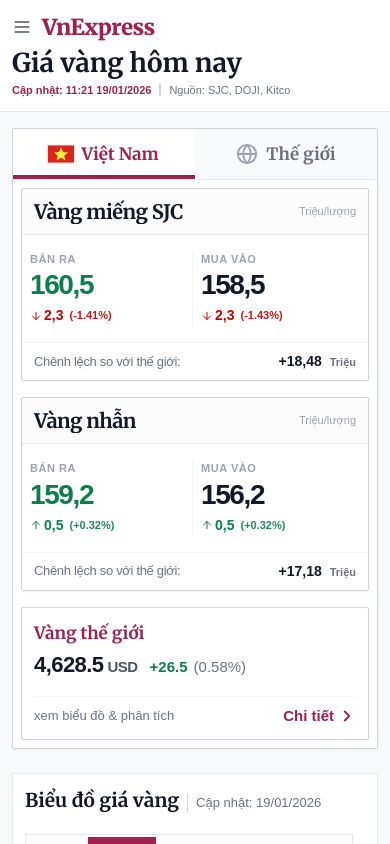
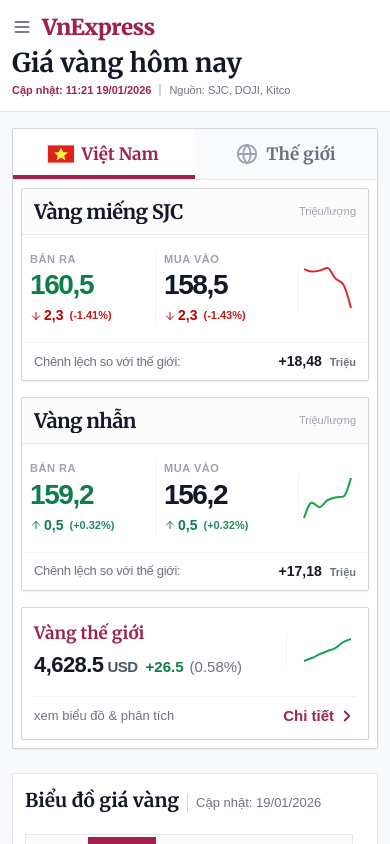
Before and after one commit to thienkhoi1802/VnExpress-Gi-V-ng, a React (Vite) app: page / in a window 390 px wide. Shown: the top 844 px of the page. Built offline with nearby package versions, Linux system fonts and the light colour scheme.

Commit message:
feat(MarketHighlights): Add historical data display
Integrates historical data into the MarketHighlights component to enable sparkline visualizations and provide richer context for gold price trends. Also passes history data to App.tsx and fixes a calculator calculation.

```diff
--- a/App.tsx
+++ b/App.tsx
@@ -66,6 +66,7 @@
         <section>
           <MarketHighlights
             data={data}
+            historyData={historyData}
             onProductClick={handleProductClick}
             activeTab={activeTab}
             setActiveTab={setActiveTab}
--- a/components/Calculator.tsx
+++ b/components/Calculator.tsx
@@ -22,7 +22,7 @@
       let amountInLuong = amount;
       if (unit === 'chi') amountInLuong = amount / 10;
       else if (unit === 'phan') amountInLuong = amount / 100;
-      setResult(amountInLuong * product.today.sell * 1_000_000);
+      setResult(amountInLuong * product.today.sell * 1000000);
     }
   }, [amount, unit, selectedProduct, products]);
 
--- a/components/MarketHighlights.tsx
+++ b/components/MarketHighlights.tsx
@@ -1,10 +1,12 @@
 import React, { useState, useMemo } from 'react';
-import { ComputedGoldProduct } from '../types';
+import { ComputedGoldProduct, HistoryPoint } from '../types';
 import { ArrowUp, ArrowDown, Minus, Globe, ChevronRight, ChevronDown, Check, X, ZoomIn, Clock } from 'lucide-react';
 import { AdvancedRealTimeChart, TechnicalAnalysisWidget } from './TradingViewWidgets';
+import { Sparkline } from './Sparkline';
 
 interface Props {
   data: ComputedGoldProduct[];
+  historyData: HistoryPoint[];
   onProductClick: (p: ComputedGoldProduct) => void;
   activeTab: 'vn' | 'world';
   setActiveTab: (tab: 'vn' | 'world') => void;
@@ -22,7 +24,7 @@
 const VietnamFlag = () => (
   <svg width="24" height="16" viewBox="0 0 24 16" fill="none" xmlns="http://www.w3.org/2000/svg" className="shadow-sm ring-1 ring-black/5">
     <rect width="24" height="16" fill="#DA251D"/>
-    <path d="M12 2.1L13.9056 6.24166L18.3511 6.56492L14.9458 9.5209L16.0249 13.885L12 11.475L7.9751 13.885L9.05423 9.5209L5.64886 6.56492L10.0944 6.24166L12 2.1Z" fill="#FFEB3B"/>
+    <path d="M12 2.1L13.9056 6.24166L18.3511 6.56492L14.9458 9.5209L16.0249 13.885L12 11.475L7.9751 13.885L12 11.475L7.9751 13.885L9.05423 9.5209L5.64886 6.56492L10.0944 6.24166L12 2.1Z" fill="#FFEB3B"/>
   </svg>
 );
 
@@ -41,7 +43,15 @@
   );
 };
 
-const WorldStrip = ({ product, setActiveTab }: { product?: ComputedGoldProduct, setActiveTab: (tab: 'vn' | 'world') => void }) => {
+const WorldStrip = ({
+  product,
+  historyData,
+  setActiveTab
+}: {
+  product?: ComputedGoldProduct,
+  historyData: HistoryPoint[],
+  setActiveTab: (tab: 'vn' | 'world') => void
+}) => {
     if (!product) return null;
     const isUp = product.percentSell >= 0;
 
@@ -51,14 +61,15 @@
             className="bg-white border border-gray-300 shadow-sm p-3 sm:px-4 sm:py-4 cursor-pointer hover:border-[#9f224e] hover:shadow-md transition-all group rounded-sm"
         >
             <div className="flex flex-col sm:flex-row sm:items-center justify-between gap-3 sm:gap-4">
-                <div className="flex flex-col sm:flex-row sm:items-center gap-1 sm:gap-4 flex-1">
+                <div className="flex flex-row items-center justify-between sm:justify-start gap-1 sm:gap-4 flex-1">
+                    <div className="flex flex-col sm:flex-row sm:items-center gap-1 sm:gap-4 flex-1 min-w-0">
                         <div className="flex items-center gap-2">
                              <h3 className="text-base font-bold text-[#9f224e] font-serif shrink-0">
                                 Vàng thế giới
                             </h3>
                         </div>
                         <div className="h-5 w-px bg-gray-300 hidden sm:block"></div>
-                    <div className="flex flex-wrap items-baseline gap-x-3 gap-y-1">
+                        <div className="flex flex-wrap items-baseline gap-x-2 sm:gap-x-3">
                             <span className="text-xl sm:text-2xl font-black text-gray-900 tabular-nums font-sans tracking-tight">
                                 {product.today.sell.toLocaleString()}
                                 <span className="text-sm font-bold text-gray-600 ml-1">USD</span>
@@ -71,8 +82,18 @@
                             </span>
                         </div>
                     </div>
+
+                    <div className="w-[70px] h-[32px] sm:hidden shrink-0 pl-3 flex items-center justify-center border-l border-gray-100 ml-2">
+                        <Sparkline
+                            data={historyData}
+                            dataKey={product.id}
+                            trend={isUp ? 'up' : 'down'}
+                        />
+                    </div>
+                </div>
+
                 <div className="flex items-center justify-between sm:justify-end border-t border-gray-100 sm:border-t-0 pt-2 sm:pt-0 mt-1">
-                    <span className="sm:hidden text-xs text-gray-500 font-medium font-sans lowercase">xem biểu đồ & phân tích</span>
+                    <span className="sm:hidden text-xs text-gray-500 font-medium font-sans lowercase">xem biểu đồ &amp; phân tích</span>
                     <span className="flex items-center gap-1 text-sm font-bold text-[#9f224e] group-hover:underline decoration-[#9f224e]/30 underline-offset-2 font-sans whitespace-nowrap">
                         Chi tiết <ChevronRight size={18} strokeWidth={2.5} />
                     </span>
@@ -82,9 +103,16 @@
     )
 }
 
-const MainCard = ({ product, worldProduct, label, onProductClick }: {
+const MainCard = ({
+    product,
+    worldProduct,
+    historyData,
+    label,
+    onProductClick
+}: {
     product?: ComputedGoldProduct,
     worldProduct?: ComputedGoldProduct,
+    historyData: HistoryPoint[],
     label: string,
     onProductClick: (p: ComputedGoldProduct) => void,
 }) => {
@@ -103,6 +131,8 @@
   const valueStyle = "font-bold text-gray-900 tabular-nums text-[14px] sm:text-[18px]";
   const unitStyle = "text-[11px] font-bold text-gray-500 ml-1";
 
+  const isUp = product.percentSell >= 0;
+
   return (
     <div
       onClick={() => onProductClick(product)}
@@ -115,7 +145,8 @@
           <span className="text-[11px] sm:text-[12px] text-gray-400 font-medium shrink-0 whitespace-nowrap">Triệu/lượng</span>
       </div>
 
-      <div className="px-2 sm:px-4 py-4 sm:py-6 grid grid-cols-2 gap-1 sm:gap-4 flex-grow items-start font-sans">
+      <div className="flex items-center">
+          <div className="flex-grow px-2 sm:px-4 py-4 sm:py-6 grid grid-cols-2 gap-1 sm:gap-4 items-start font-sans">
               <div className="flex flex-col border-r border-gray-100 pr-1 sm:pr-2 min-w-0">
                   <span className="text-[11px] sm:text-[13px] text-gray-400 font-bold uppercase tracking-wider mb-1">Bán ra</span>
                   <div className="flex flex-col items-start">
@@ -149,6 +180,15 @@
               </div>
           </div>
 
+          <div className="w-[70px] h-[50px] sm:hidden shrink-0 pr-3 flex items-center justify-center border-l border-gray-100 ml-1">
+              <Sparkline
+                data={historyData}
+                dataKey={product.id}
+                trend={isUp ? 'up' : 'down'}
+              />
+          </div>
+      </div>
+
       {diffTextValue && (
         <div className="bg-white border-t border-gray-100 px-3 sm:px-4 py-2 sm:py-3 flex flex-col gap-1.5 font-sans">
              <div className="flex items-center justify-between">
@@ -163,7 +203,13 @@
   );
 };
 
-export const MarketHighlights: React.FC<Props> = ({ data, onProductClick, activeTab, setActiveTab }) => {
+export const MarketHighlights: React.FC<Props> = ({
+    data,
+    historyData,
+    onProductClick,
+    activeTab,
+    setActiveTab
+}) => {
   const [selectedCurrency, setSelectedCurrency] = useState(CURRENCIES[0]);
   const [isCurrencyOpen, setIsCurrencyOpen] = useState(false);
   const [zoomedImage, setZoomedImage] = useState<string | null>(null);
@@ -181,8 +227,8 @@
     if (!world) return null;
 
     const currentRate = selectedCurrency.rate;
-    const bid = world.today.buy * currentRate; // Labelled: Giá bán
-    const ask = world.today.sell * currentRate; // Labelled: Giá mua
+    const bid = world.today.buy * currentRate;
+    const ask = world.today.sell * currentRate;
     const change = world.changeSell * currentRate;
     const percent = world.percentSell;
 
@@ -258,9 +304,7 @@
                 </div>
 
                 <div className="flex flex-col gap-3 sm:gap-5">
-                    {/* Main Pricing Info - Compacted & Optimized per request */}
                     <div className="space-y-3 sm:space-y-4">
-                         {/* Giá Bán (Primary - Balanced Size & Bold) */}
                          <div className="flex items-baseline justify-between gap-4">
                             <span className="text-gray-400 text-[11px] sm:text-xs font-bold uppercase tracking-widest shrink-0">Giá bán</span>
                             <div className="flex flex-col items-end">
@@ -273,7 +317,6 @@
                             </div>
                          </div>
 
-                         {/* Giá Mua (Secondary - Smaller & Lighter) */}
                          <div className="flex items-center justify-between py-2 border-t border-gray-50">
                              <span className="text-gray-400 text-[10px] sm:text-[10px] font-bold uppercase tracking-wide opacity-80">Giá mua</span>
                              <span className="text-xl sm:text-2xl font-semibold text-gray-400 tabular-nums">
@@ -282,7 +325,6 @@
                          </div>
                     </div>
 
-                    {/* Unit Conversion List - Tighter padding */}
                     <div className="flex flex-col border-t border-gray-50 pt-2">
                         {conversions.map((item, idx) => (
                             <div key={idx} className="flex items-center justify-between py-1.5 text-[12px] sm:text-[14px] border-b border-gray-50/50 last:border-0">
@@ -299,7 +341,6 @@
                         ))}
                     </div>
 
-                    {/* Day's Range Visualizer - Smaller font */}
                     <div className="pt-2 space-y-1.5">
                          <div className="flex justify-between text-[11px] sm:text-[13px] font-bold text-gray-500 tabular-nums">
                             <span>{low.toLocaleString(undefined, { maximumFractionDigits: 2 })}</span>
@@ -312,11 +353,10 @@
                              ></div>
                          </div>
                          <div className="text-center text-[9px] text-gray-400 font-bold uppercase tracking-widest">
-                             Day's Range
+                             Day&apos;s Range
                          </div>
                     </div>
 
-                    {/* Vietnamese Caption Texts - Combined into one line at 18px */}
                     <div className="mt-1 bg-[#f0f9ff] border border-blue-50 p-4 rounded-sm">
                         <p className="text-[18px] text-[#1e293b] leading-snug font-sans text-left">
                             Giá thế giới quy đổi: <span className="font-black text-[#0f172a]">117.795.325 VNĐ/Ounce</span>, giá vàng thế giới {percent >= 0 ? 'tăng' : 'giảm'} <span className={`font-black ${percent >= 0 ? 'text-[#0f7d4b]' : 'text-[#bd0000]'}`}>{Math.abs(percent).toFixed(2)}%</span> trong 24 giờ qua.
@@ -329,7 +369,6 @@
                 </div>
             </div>
 
-            {/* TradingView & Technical Analysis */}
             <div className="space-y-4">
                 <div className="bg-white border border-gray-200 overflow-hidden shadow-sm flex flex-col rounded-sm">
                     <div className="px-3 py-2 border-b border-gray-50 bg-white">
@@ -345,7 +384,6 @@
                     <div className="h-[380px] sm:h-[420px]"><TechnicalAnalysisWidget /></div>
                 </div>
 
-                {/* Historical Charts with Zoom */}
                 <div className="bg-white border border-gray-200 shadow-sm rounded-sm overflow-hidden font-sans">
                     <div className="px-3 py-2 border-b border-gray-50 bg-white">
                         <h2 className="text-sm font-serif font-bold text-gray-900">Lịch sử giá vàng</h2>
@@ -396,10 +434,26 @@
             {activeTab === 'vn' ? (
                 <div className="animate-in fade-in slide-in-from-left-2 duration-300 flex flex-col gap-4">
                     <div className="grid grid-cols-1 md:grid-cols-2 gap-4">
-                        <MainCard product={sjc} worldProduct={world} label="Vàng miếng SJC" onProductClick={onProductClick} />
-                        <MainCard product={jewelry} worldProduct={world} label="Vàng nhẫn" onProductClick={onProductClick} />
+                        <MainCard
+                            product={sjc}
+                            worldProduct={world}
+                            historyData={historyData}
+                            label="Vàng miếng SJC"
+                            onProductClick={onProductClick}
+                        />
+                        <MainCard
+                            product={jewelry}
+                            worldProduct={world}
+                            historyData={historyData}
+                            label="Vàng nhẫn"
+                            onProductClick={onProductClick}
+                        />
                     </div>
-                    <WorldStrip product={world} setActiveTab={setActiveTab} />
+                    <WorldStrip
+                        product={world}
+                        historyData={historyData}
+                        setActiveTab={setActiveTab}
+                    />
                 </div>
             ) : (
                 <WorldDetailTab />
```
Lines whose indentation alone changed are shown as unchanged.
